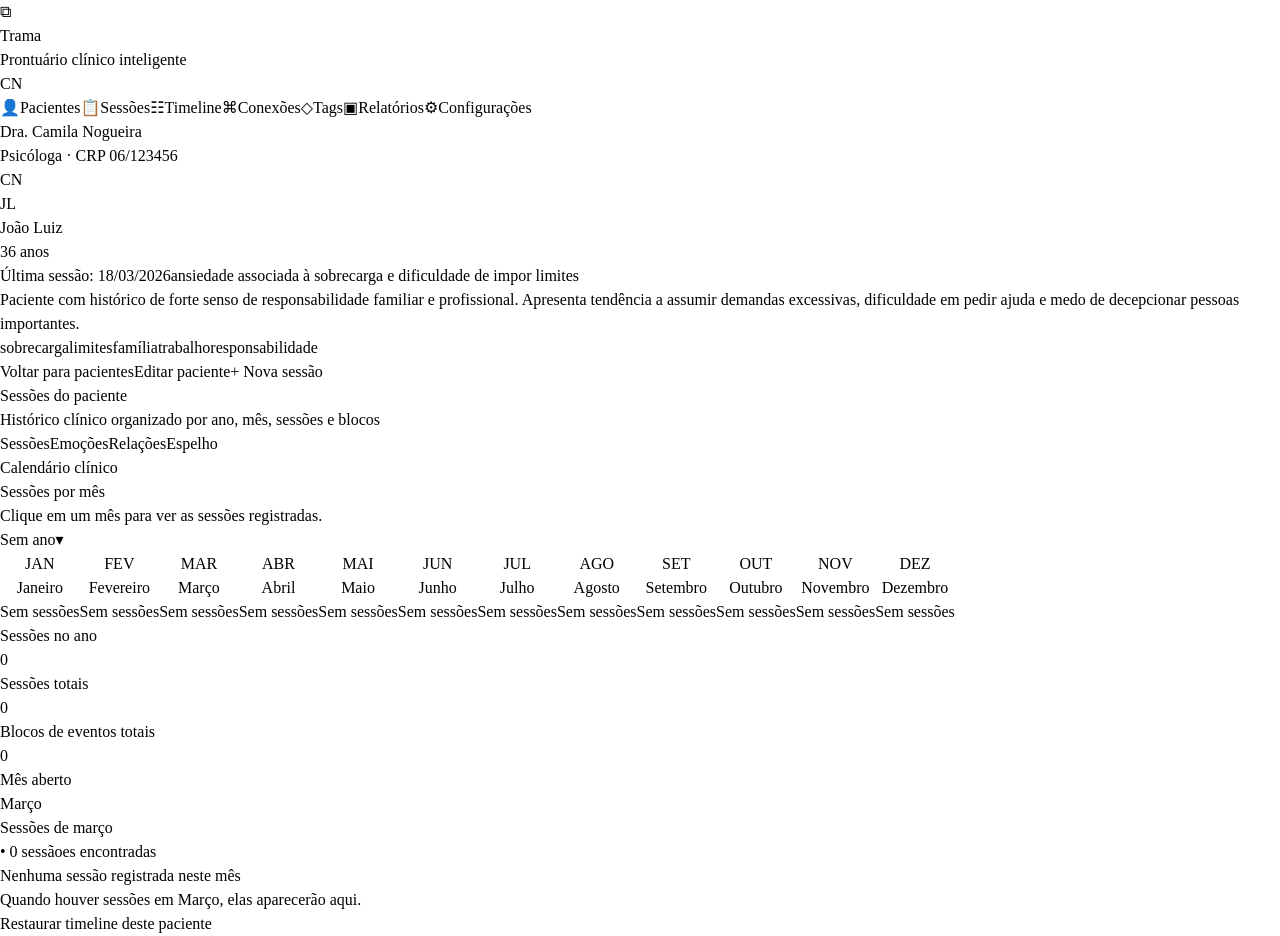
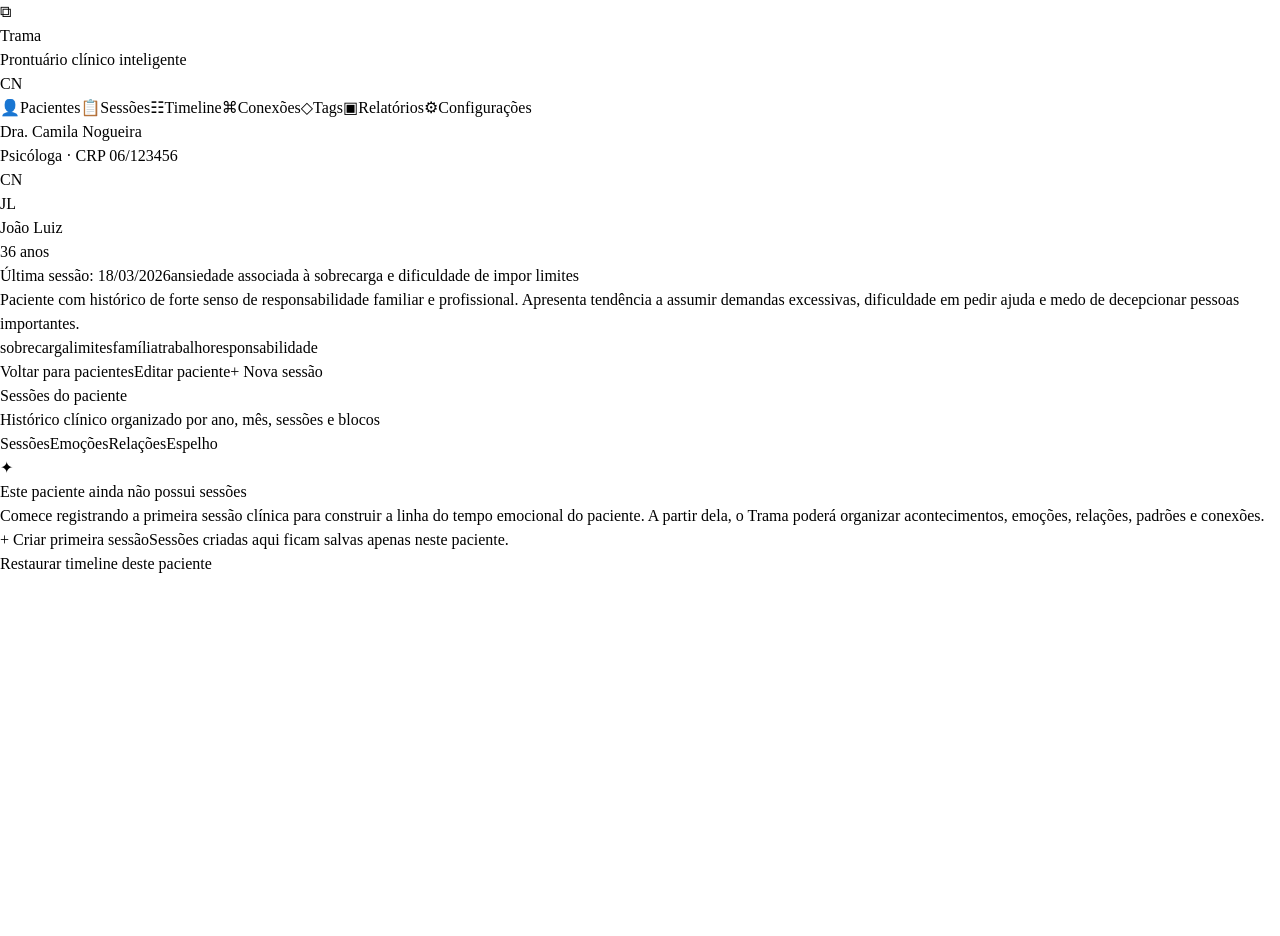
Before and after one commit to FelipeHolandaNovelino/trama-web, a React (Vite) app: page / in a window 1280 px wide. After the commit the page ends 800 px from the top, so only its background shows below. Built offline with nearby package versions, Linux system fonts and the light colour scheme.

Commit message:
Melhora estado vazio da timeline

```diff
--- a/src/components/Timeline.jsx
+++ b/src/components/Timeline.jsx
@@ -5,6 +5,7 @@
 import { MirrorTimeline } from "./MirrorTimeline"
 import { SessionsCalendar } from "./SessionsCalendar"
 import { GroupedBlocksView } from "./GroupedBlocksView"
+import { TimelineEmptyState } from "./TimelineEmptyState"
 import {
   getAllBlocks,
   getAvailableYears,
@@ -38,6 +39,7 @@
 
 export function Timeline({
   timelineData,
+  onCreateSession,
   onDeleteBlock,
   onEditBlock,
   onAddBlockToSession,
@@ -46,7 +48,7 @@
 }) {
   /**
    * Lista de anos disponíveis na timeline atual.
-   * Como a timeline agora pode começar vazia, esse valor precisa reagir a novas sessões.
+   * Como pacientes sem seed começam vazios, esse valor pode iniciar sem anos.
    */
   const years = useMemo(() => getAvailableYears(timelineData), [timelineData])
 
@@ -54,18 +56,19 @@
   const [selectedSession, setSelectedSession] = useState(null)
   const [selectedMode, setSelectedMode] = useState("chronological")
   const [selectedYear, setSelectedYear] = useState(years[0] || "")
-  const [selectedMonth, setSelectedMonth] = useState("MAR")
+  const [selectedMonth, setSelectedMonth] = useState("JAN")
   const [isYearMenuOpen, setIsYearMenuOpen] = useState(false)
 
   const currentMode = timelineModes.find((mode) => mode.id === selectedMode)
 
   /**
    * Quando a timeline começa vazia e a primeira sessão é criada,
-   * o ano selecionado precisa ser atualizado para o novo ano disponível.
+   * o ano selecionado precisa acompanhar o novo dado disponível.
    */
   useEffect(() => {
     if (years.length === 0) {
       setSelectedYear("")
+      setSelectedMonth("JAN")
       return
     }
 
@@ -88,6 +91,8 @@
   const allBlocks = useMemo(() => {
     return getAllBlocks(timelineData)
   }, [timelineData])
+
+  const hasTimelineContent = allBlocks.length > 0
 
   /**
    * Índice usado para abrir blocos conectados dentro do modal.
@@ -192,6 +197,10 @@
       </header>
 
       <div className="mt-5">
+        {!hasTimelineContent ? (
+          <TimelineEmptyState onCreateSession={onCreateSession} />
+        ) : (
+          <>
             {selectedMode === "chronological" && (
               <SessionsCalendar
                 timelineData={timelineData}
@@ -231,6 +240,8 @@
             {selectedMode === "mirror" && (
               <MirrorTimeline blocks={allBlocks} onOpenBlock={handleOpenBlock} />
             )}
+          </>
+        )}
       </div>
 
       <SessionModal
--- /dev/null
+++ b/src/components/TimelineEmptyState.jsx
@@ -0,0 +1,40 @@
+/**
+ * Estado vazio da timeline clínica.
+ *
+ * Este componente aparece quando o paciente ainda não possui sessões,
+ * blocos ou eventos registrados. Ele orienta o usuário e oferece uma ação
+ * direta para iniciar o prontuário.
+ */
+export function TimelineEmptyState({ onCreateSession }) {
+  return (
+    <section className="rounded-3xl border border-dashed border-violet-200 bg-violet-50/60 p-8 text-center">
+      <div className="mx-auto flex h-16 w-16 items-center justify-center rounded-3xl bg-white text-3xl shadow-sm">
+        ✦
+      </div>
+
+      <h3 className="mt-5 text-2xl font-black tracking-tight text-slate-950">
+        Este paciente ainda não possui sessões
+      </h3>
+
+      <p className="mx-auto mt-3 max-w-2xl text-sm leading-relaxed text-slate-600">
+        Comece registrando a primeira sessão clínica para construir a linha do
+        tempo emocional do paciente. A partir dela, o Trama poderá organizar
+        acontecimentos, emoções, relações, padrões e conexões.
+      </p>
+
+      <div className="mt-6 flex flex-col items-center justify-center gap-3 sm:flex-row">
+        <button
+          type="button"
+          onClick={onCreateSession}
+          className="rounded-2xl bg-violet-800 px-5 py-3 text-sm font-semibold text-white shadow-sm transition hover:bg-violet-900"
+        >
+          + Criar primeira sessão
+        </button>
+
+        <span className="text-xs text-slate-500">
+          Sessões criadas aqui ficam salvas apenas neste paciente.
+        </span>
+      </div>
+    </section>
+  )
+}
--- a/src/pages/PatientPage.jsx
+++ b/src/pages/PatientPage.jsx
@@ -20,7 +20,7 @@
   }
 
   /**
-   * Cada paciente precisa ter uma chave própria de timeline.
+   * Cada paciente possui uma timeline própria.
    * O patientId é enviado ao hook para separar a persistência no localStorage.
    */
   const patientTimelineId = patient.id || DEFAULT_PATIENT_ID
@@ -32,7 +32,7 @@
 
   /**
    * Hook central da timeline.
-   * Agora ele recebe o paciente aberto para carregar a timeline correta.
+   * Ele carrega e salva a timeline individual do paciente aberto.
    */
   const {
     timelineData,
@@ -158,6 +158,7 @@
       <div className="mt-6">
         <Timeline
           timelineData={timelineData}
+          onCreateSession={handleOpenAddSession}
           onDeleteBlock={handleDeleteBlock}
           onEditBlock={handleEditBlock}
           onAddBlockToSession={handleAddBlockToSession}
```
Lines whose indentation alone changed are shown as unchanged.
